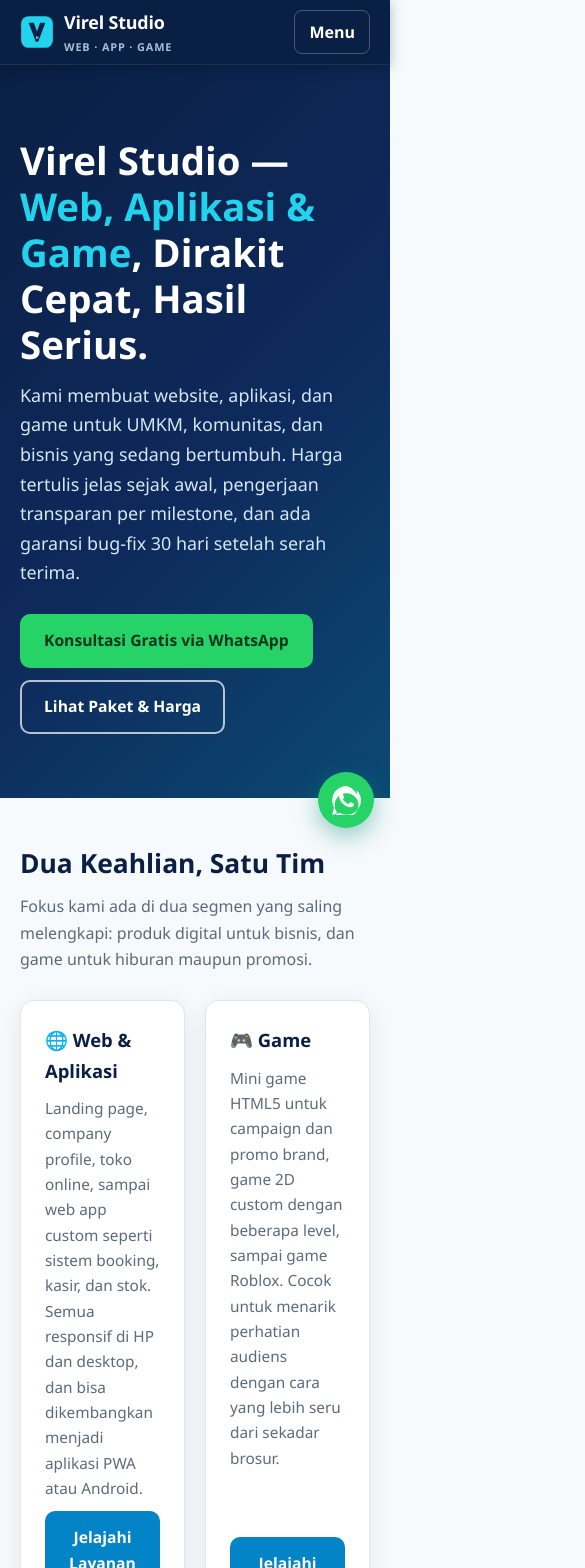
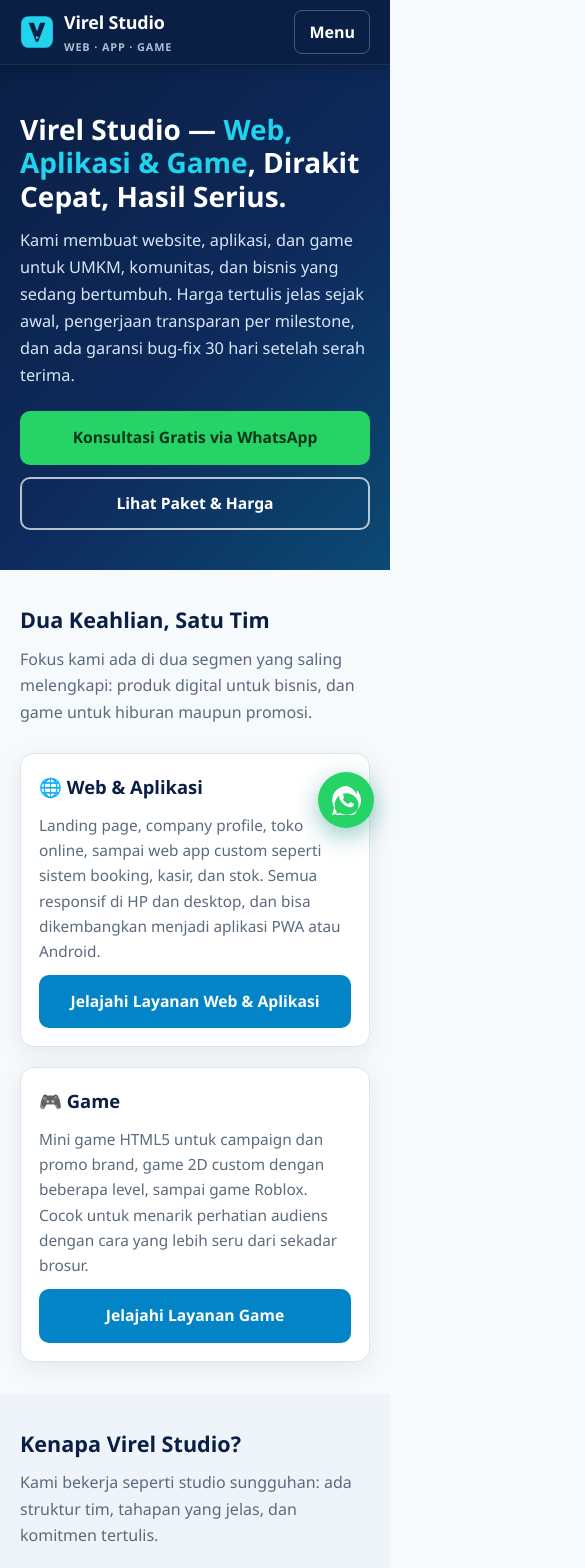
Before and after one commit to ilahgun/virel-studio, a Next.js app: page / in a window 390 px wide. Shown: the top 1568 px of the page, 585 px wide, since content can reach past the window. Built offline with nearby package versions, Linux system fonts and the light colour scheme.

Commit message:
Perbaiki tampilan mobile: grid menumpuk responsif, tipografi & padding ramping, pengaman overflow

```diff
--- a/app/globals.css
+++ b/app/globals.css
@@ -31,7 +31,10 @@ body {
   line-height: 1.65;
 }
 
-img { max-width: 100%; }
+/* Pengaman: konten tidak boleh melebar keluar layar (clip menjaga sticky tetap jalan) */
+html, body { overflow-x: hidden; overflow-x: clip; }
+
+img { max-width: 100%; height: auto; }
 
 a { color: var(--accent); text-decoration: none; }
 a:hover { text-decoration: underline; }
@@ -153,7 +156,7 @@ table.compare th { background: var(--navy); color: #fff; }
 table.compare tr:last-child td { border-bottom: none; }
 
 /* ---------- Artikel ---------- */
-.article-body { max-width: 780px; }
+.article-body { max-width: 780px; overflow-wrap: break-word; }
 .article-body h2 { color: var(--navy); margin: 30px 0 10px; font-size: 1.4rem; }
 .article-body h3 { color: var(--navy-2); margin: 22px 0 8px; font-size: 1.15rem; }
 .article-body p { margin-bottom: 14px; }
@@ -208,7 +211,36 @@ table.compare tr:last-child td { border-bottom: none; }
 .wa-float:hover { background: var(--wa-dark); text-decoration: none; }
 .wa-float svg { width: 29px; height: 29px; fill: #fff; }
 
+/* ---------- Responsif tablet & ponsel ---------- */
+@media (max-width: 900px) {
+  .grid-4 { grid-template-columns: repeat(2, 1fr); }
+  .grid-3 { grid-template-columns: repeat(2, 1fr); }
+  .grid > * { min-width: 0; }
+}
+
 @media (max-width: 720px) {
   .site-footer .cols { flex-direction: column; gap: 26px; }
   .wa-float { right: 16px; bottom: 16px; }
+
+  /* Semua grid menumpuk jadi 1 kolom */
+  .grid-2, .grid-3, .grid-4 { grid-template-columns: 1fr; }
+
+  /* Tipografi & ruang lebih ramping di layar kecil */
+  .hero { padding: 48px 0 40px; }
+  .hero h1 { font-size: 1.75rem; }
+  .hero p.lead { font-size: 1.02rem; margin-bottom: 22px; }
+  .page-head { padding: 36px 0 30px; margin-bottom: 28px; }
+  .page-head h1 { font-size: 1.5rem; }
+  section.block { padding: 32px 0; }
+  h2.section-title { font-size: 1.35rem; }
+  .card { padding: 18px; }
+  .promo-band { padding: 20px; }
+  .article-body h2 { font-size: 1.25rem; }
+
+  /* Langkah kerja: lingkaran angka diperkecil, teks dapat ruang */
+  .step { padding: 16px 16px 16px 60px; }
+  .step::before { left: 14px; top: 14px; width: 32px; height: 32px; }
+
+  /* Tombol dalam baris melebar penuh agar rapi & mudah diketuk */
+  .btn-row .btn { flex: 1 1 100%; }
 }
```
